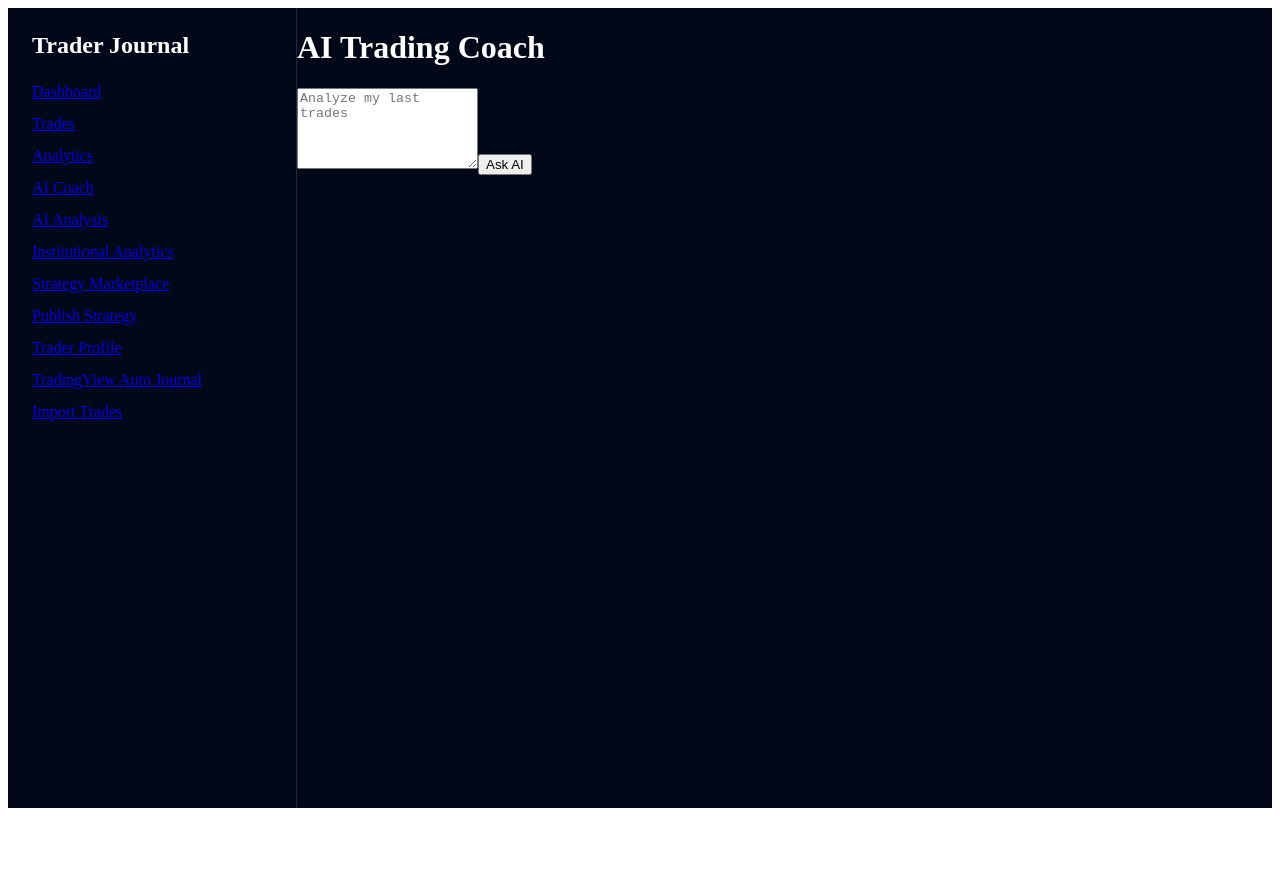
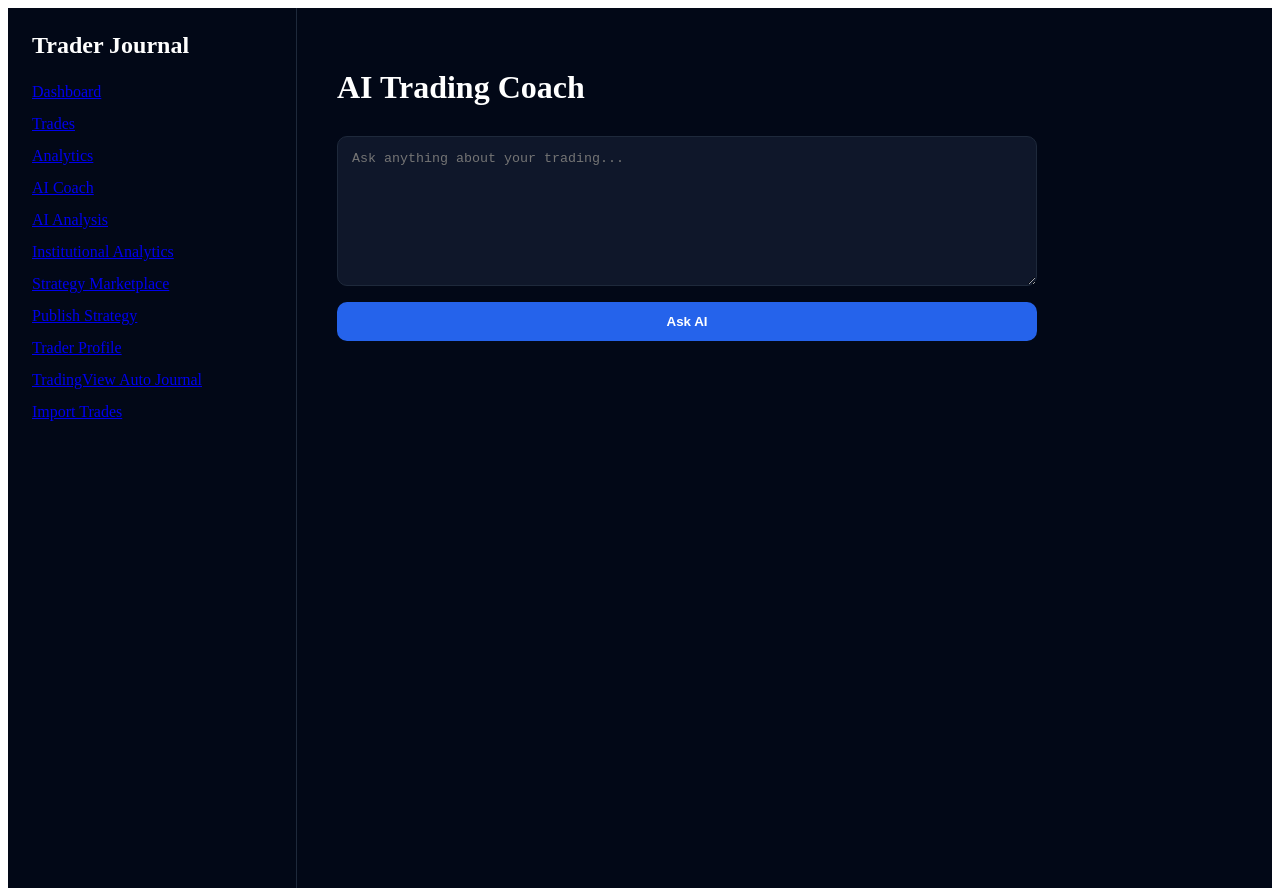
Before and after one commit to thomasehadley18-source/trader-journal, a Next.js app: page /dashboard/ai in a window 1280 px wide. Before the commit the page ends 816 px from the top, so only its background shows below. Built offline with nearby package versions, Linux system fonts and the light colour scheme; no server answers.

Commit message:
add ai trading coach

```diff
--- /dev/null
+++ b/app/api/ai/coach/route.ts
@@ -0,0 +1,57 @@
+import OpenAI from "openai"
+import { createClient } from "@supabase/supabase-js"
+
+export async function POST(req: Request) {
+
+const body = await req.json()
+
+const { question,userId } = body
+
+const supabase = createClient(
+process.env.NEXT_PUBLIC_SUPABASE_URL!,
+process.env.SUPABASE_SERVICE_ROLE_KEY!
+)
+
+const {data:trades} = await supabase
+.from("trades")
+.select("*")
+.eq("user_id",userId)
+.limit(100)
+
+const openai = new OpenAI({
+apiKey:process.env.OPENAI_API_KEY
+})
+
+const completion = await openai.chat.completions.create({
+
+model:"gpt-4o-mini",
+
+messages:[
+
+{
+role:"system",
+content:"You are an elite trading performance coach."
+},
+
+{
+role:"user",
+content:`
+User question:
+
+${question}
+
+Trading data:
+
+${JSON.stringify(trades)}
+`
+}
+
+]
+
+})
+
+return Response.json({
+answer:completion.choices[0].message.content
+})
+
+}
--- a/app/dashboard/ai/page.tsx
+++ b/app/dashboard/ai/page.tsx
@@ -1,25 +1,34 @@
 "use client"
 
-import {useState} from "react"
+import { useState } from "react"
+import { supabase } from "@/lib/supabase"
 
-export default function AIPage(){
+export default function AICoach() {
 
-const [prompt,setPrompt]=useState("")
-const [response,setResponse]=useState("")
+const [question,setQuestion]=useState("")
+const [answer,setAnswer]=useState("")
 const [loading,setLoading]=useState(false)
 
-async function ask(){
+async function askAI(){
 
 setLoading(true)
 
-const res=await fetch("/api/ai/assistant",{
+const {data:{user}} = await supabase.auth.getUser()
+
+const res = await fetch("/api/ai/coach",{
 method:"POST",
-body:JSON.stringify({prompt})
+headers:{
+"Content-Type":"application/json"
+},
+body:JSON.stringify({
+question,
+userId:user?.id
+})
 })
 
-const data=await res.json()
+const data = await res.json()
 
-setResponse(data.answer)
+setAnswer(data.answer)
 
 setLoading(false)
 
@@ -27,43 +36,73 @@ setLoading(false)
 
 return(
 
-<div>
+<div style={{
+padding:"40px",
+color:"white",
+background:"#020817",
+minHeight:"100vh"
+}}>
 
-<h1 className="text-3xl mb-6">
+<h1 style={{
+fontSize:32,
+marginBottom:30
+}}>
 AI Trading Coach
 </h1>
 
-<div className="card">
+<div style={{
+maxWidth:"700px",
+display:"grid",
+gap:"16px"
+}}>
 
 <textarea
-className="w-full p-3 bg-bg border border-border rounded-lg"
-rows={5}
-value={prompt}
-onChange={e=>setPrompt(e.target.value)}
-placeholder="Analyze my last trades"
+placeholder="Ask anything about your trading..."
+value={question}
+onChange={(e)=>setQuestion(e.target.value)}
+style={{
+padding:"14px",
+borderRadius:"10px",
+border:"1px solid #1e293b",
+background:"#0f172a",
+color:"white",
+minHeight:"120px"
+}}
 />
 
 <button
-onClick={ask}
-className="mt-4 bg-primary px-4 py-2 rounded"
+onClick={askAI}
+style={{
+background:"#2563eb",
+padding:"12px",
+border:"none",
+borderRadius:"10px",
+color:"white",
+fontWeight:600
+}}
 >
-
-{loading?"Analyzing...":"Ask AI"}
-
+{loading ? "Analyzing..." : "Ask AI"}
 </button>
 
 </div>
 
-{response && (
+{answer && (
 
-<div className="card mt-6">
+<div style={{
+marginTop:40,
+maxWidth:"700px",
+background:"#0f172a",
+border:"1px solid #1e293b",
+padding:"24px",
+borderRadius:"12px"
+}}>
 
-<h2 className="mb-2">
-AI Insights
-</h2>
+<h3 style={{marginBottom:10}}>
+AI Response
+</h3>
 
-<p>
-{response}
+<p style={{whiteSpace:"pre-line"}}>
+{answer}
 </p>
 
 </div>
```
